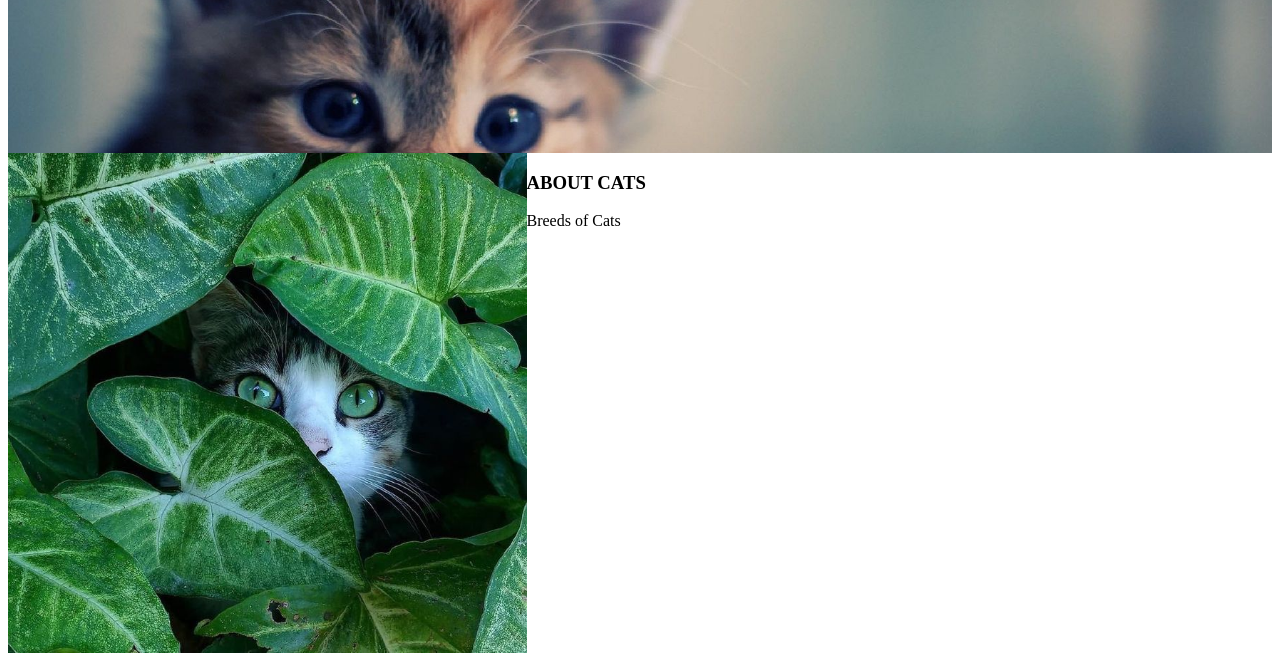
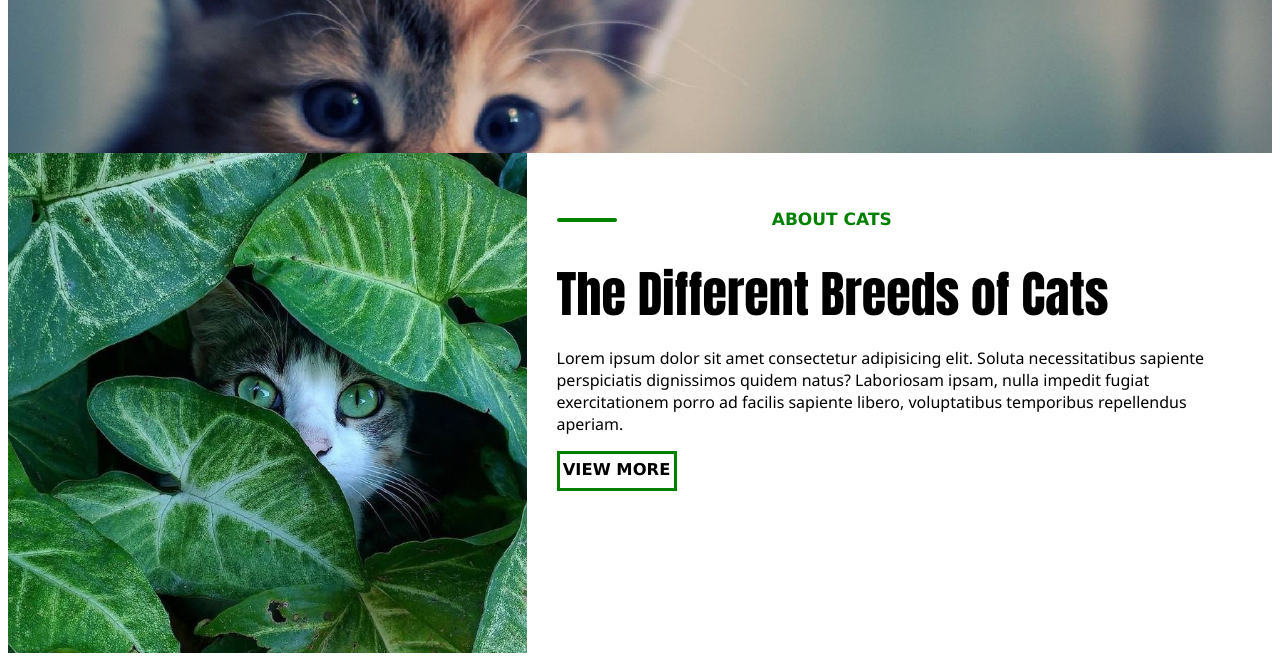
Before and after one commit to Mawaddah05/Personal-Project, a plain HTML site: page index.html in a window 1280 px wide. Shown: the part 255-912 px from the top of the page. Drawn offline with Linux system fonts and the light colour scheme.

Commit message:
Second commit

```diff
--- a/index.html
+++ b/index.html
@@ -17,9 +17,18 @@
         <div class="pic1">
             <img src="/Cuties/Cat in forest.jpg" alt="cat in winter" class="green">
         </div>
-        <div div="text1">
-            <h3>ABOUT CATS</h3>
-            <header>Breeds of Cats</header>
+        <div class="text1">
+            <div class="textbox">
+                        <div class="line1"></div>
+                        <h3 class="about">ABOUT CATS</h3>
+                        <header class="breeds">The Different Breeds of Cats</header>
+                        <p class="lorem1">Lorem ipsum dolor sit amet consectetur adipisicing elit.
+                         Soluta necessitatibus sapiente perspiciatis dignissimos quidem natus? Laboriosam ipsam, nulla impedit fugiat exercitationem porro ad facilis sapiente libero, voluptatibus temporibus repellendus aperiam.</p>
+                        <div class="checkbox1">
+                            <h3 class="more">VIEW MORE</h3>
+                        </div>
+
+            </div>
         </div>
     </section>
     <section class="three"></section>
--- a/styles.css
+++ b/styles.css
@@ -1,10 +1,15 @@
+*{
+    box-sizing: border-box;
+}
+
 body{
     display: grid;
+
 
 }
 .one{
     height: 400px;
-    width: 100%;
+    /* width: 100%; */
     background-color: lightcoral;
     background-image: url(/Cuties/cat\ on\ couch.jpg);
     background-size: cover;
@@ -39,7 +44,7 @@ body{
 
 }
 .pic1{
-    width:;
+    /* width:; */
     height: 300px;
 }
 .green{
@@ -49,3 +54,60 @@ body{
 .text1{
 
 }
+.textbox{
+
+  border-radius: 15px;
+  /* background-color: aqua; */
+  margin-top: 45px;
+  margin-left: 30px;
+  margin-right: 45px;
+
+}
+.line1{
+    width: 60px;
+    height: 4px;
+    background-color: green;
+    position: relative;
+    top:20px;
+    border-radius: 2px;
+
+}
+.about{
+    text-align: center;
+    /* display: inline; */
+    color: green;
+    font-family: Verdana, Geneva, Tahoma, sans-serif;
+    font-size: 17px;
+    position: relative;
+    top:-10px;
+    right:60px
+}
+.breeds{
+    text-align: left;
+    font-family:Impact, Haettenschweiler, 'Arial Narrow Bold', sans-serif;
+    font-size: 50px;
+
+}
+.lorem1{
+    font-family:'Segoe UI', Tahoma, Geneva, Verdana, sans-serif;
+    font-size: 16px;
+    font-weight: 350;
+}
+.checkbox1{
+    border: 3px solid green;
+    width: 120px;
+    height: 40px;
+    align-items: center;
+    text-align: center;
+    /* font-family: Impact, Haettenschweiler, 'Arial Narrow Bold', sans-serif; */
+    font-size: 14px;
+    font-weight: 100;
+
+}
+.more{
+    position: relative;
+    top:-10px;
+    font-family:Verdana, Geneva, Tahoma, sans-serif;
+    font-weight: 600;
+
+}
```
